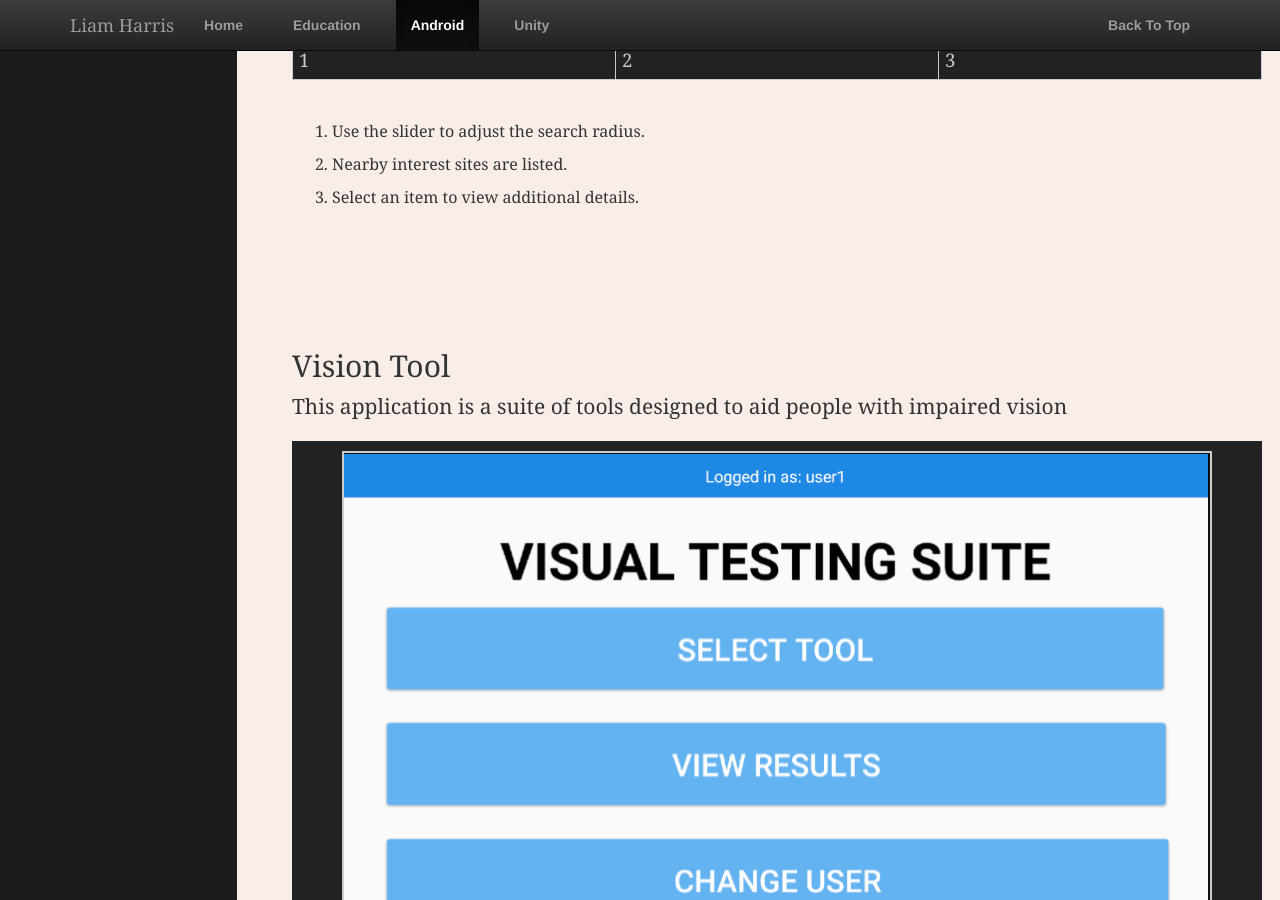
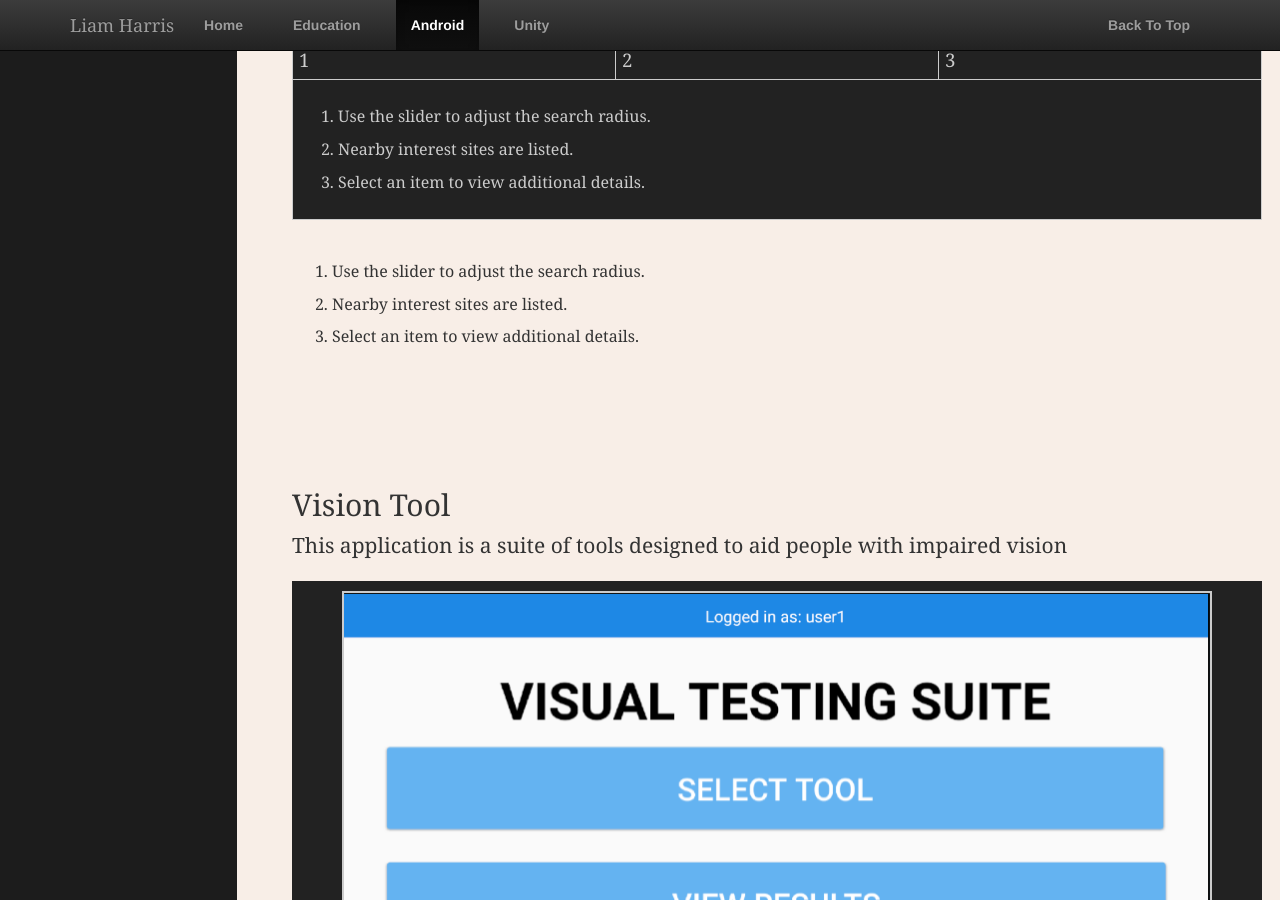
Before and after one commit to harrl7/harrl7.github.io, a Jekyll site: the page built from android/index.html, in a window 1280 px wide and 900 px high, scrolled down 1023 px. Built offline with Jekyll 4.4.1, drawn with Linux system fonts in a browser that asks for light colours.

Commit message:
description in table

```diff
--- a/android/index.html
+++ b/android/index.html
@@ -26,9 +26,11 @@ title: Android
 			<a href="https://drive.google.com/file/d/0B4oAfWQrOmHieWdQRHVUbGhpMU0/view">apk</a>
 		</p>
 
+
+		<!-- -->
 		<table class="Fig_Table">
+
 			<tr>
-
 				<td>
 					<figure class="Fig_Table_Item">
 						<img src="/assets/img/nearby_sites/menu2.png">
@@ -49,9 +51,30 @@ title: Android
 						<figcaption> 3 </figcaption>
 					</figure>
 				</td>
+			</tr>
 
+			<tr>
+				<td colspan="3">
+					<ol class="Fig_Caption_List">
+						<li>
+							Use the slider to adjust the search radius.
+						</li>
+
+						<li>
+							Nearby interest sites are listed.
+						</li>
+
+						<li>
+							Select an item to view additional details.
+						</li>
+					</ol>
+				</td>
 			</tr>
+
 		</table>
+
+
+
 
 		<ol class="Fig_Caption_List">
 			<li>
```
